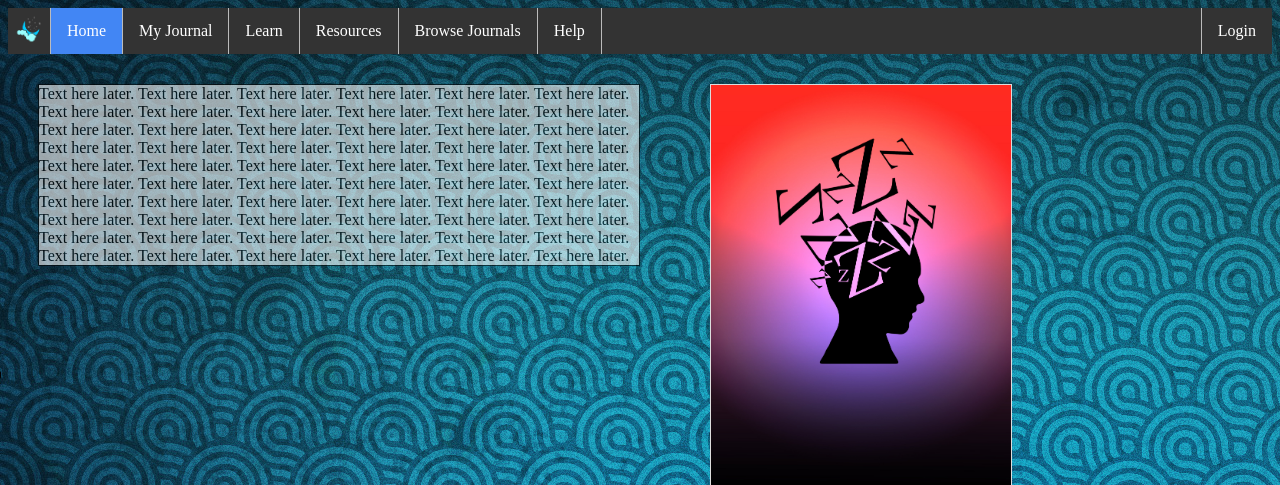
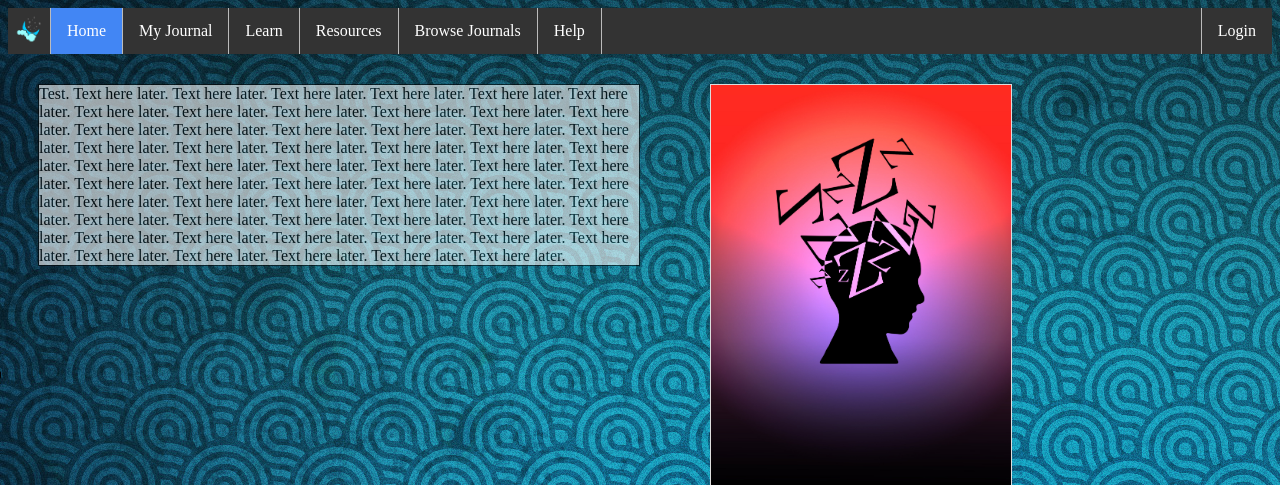
Before and after one commit to noahbarnes2332/dreamjournaler, a PHP site: page / in a window 1280 px wide. Shown: the top 485 px of the page. Run offline with PHP 8.4, Linux system fonts and the light colour scheme.

Commit message:
changed text

```diff
--- a/index.php
+++ b/index.php
@@ -34,7 +34,7 @@
 <body>
 <div class="background">
 	<div class="transbox1">
-	Text here later. Text here later. Text here later. Text here later. Text here later.
+	Test. Text here later. Text here later. Text here later. Text here later.
 	Text here later. Text here later. Text here later. Text here later. Text here later.
 	Text here later. Text here later. Text here later. Text here later. Text here later.
 	Text here later. Text here later. Text here later. Text here later. Text here later.
```
